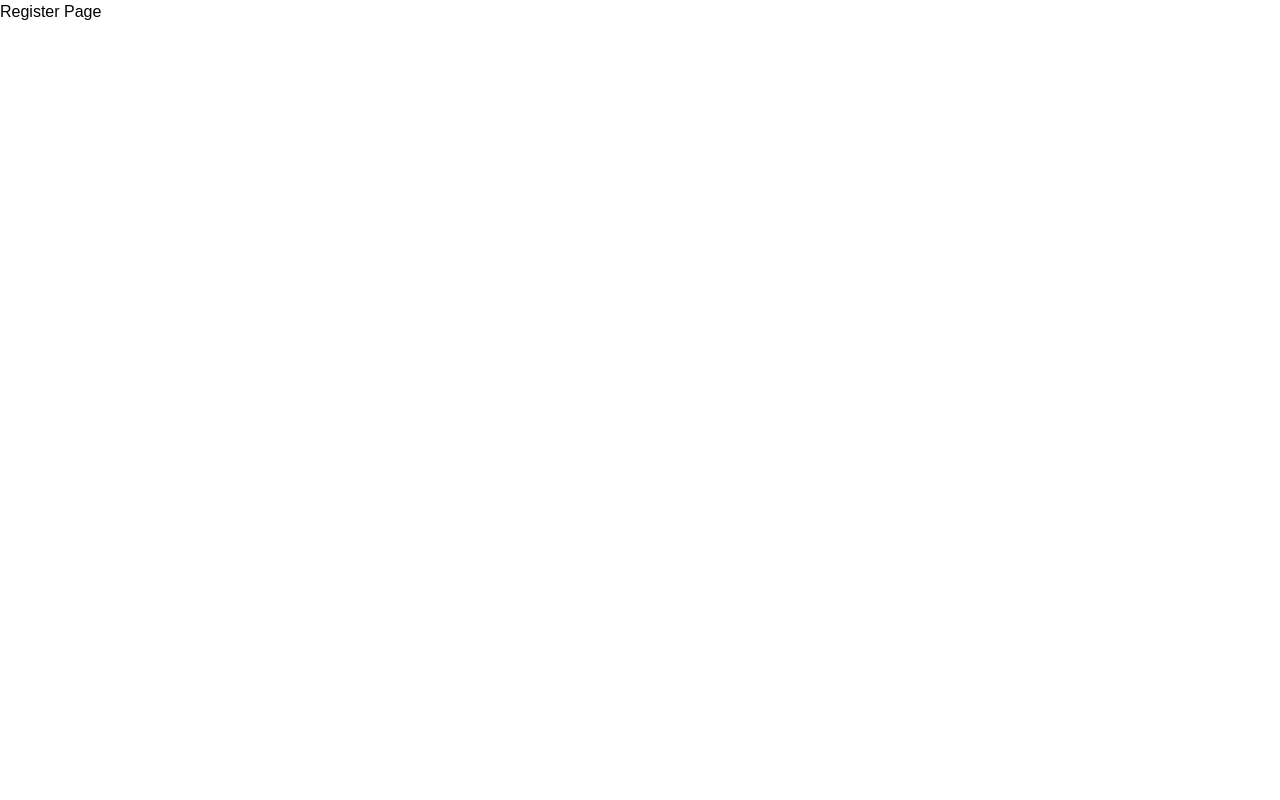
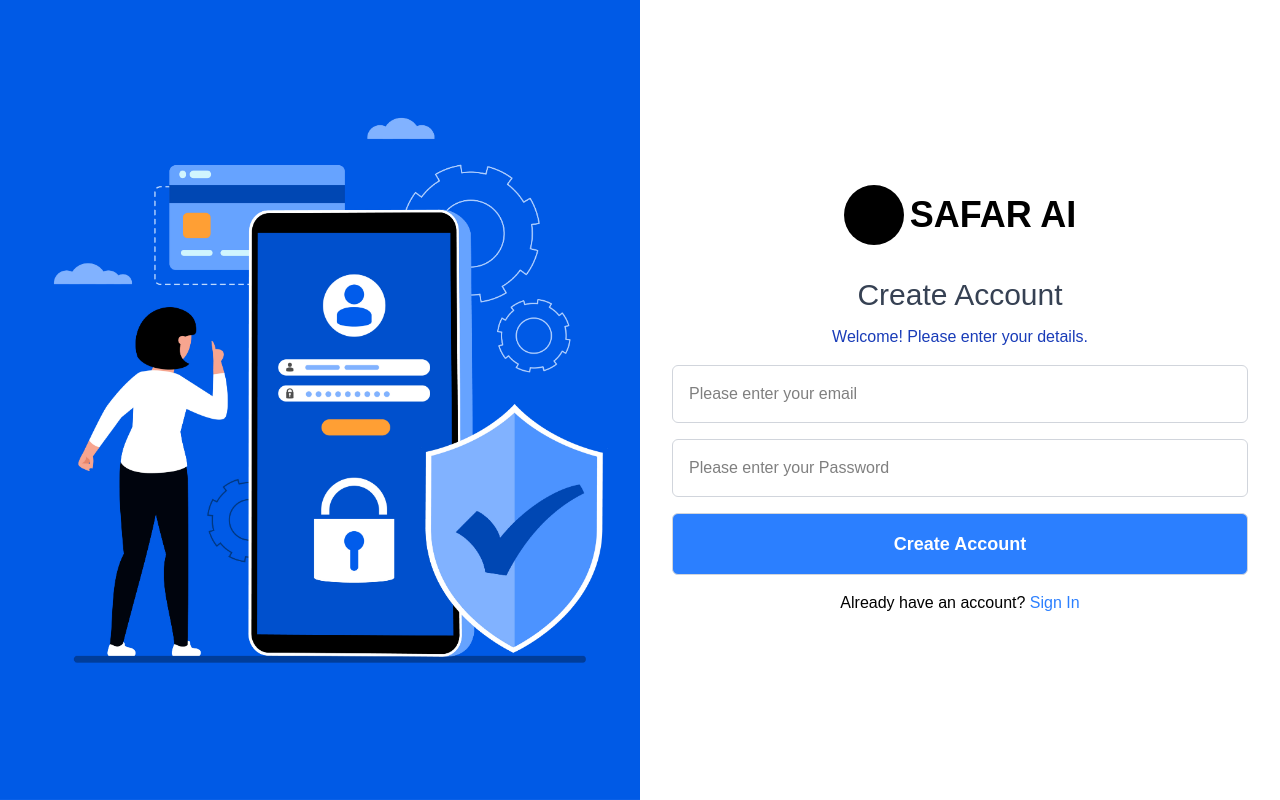
Before and after one commit to ZaryabAli-09/safarai, a Next.js app: page /register in a window 1280 px wide. Built offline with nearby package versions, Linux system fonts and the light colour scheme.

Commit message:
signin and register ui completed

```diff
--- a/app/(client)/(auth)/register/page.tsx
+++ b/app/(client)/(auth)/register/page.tsx
@@ -1,8 +1,176 @@
-export default async function Register() {
+"use client";
+import { signIn } from "next-auth/react";
+import Link from "next/link";
+import React, { useState } from "react";
+import toast from "react-hot-toast";
+import { z } from "zod";
+import Image from "next/image";
+
+import SignInBanner from "@/public/assets/signin-banner.png"; // Assuming you have a logo image
+import { set } from "mongoose";
+const formSchema = z.object({
+  email: z.string().email("Invalid email address"),
+  password: z.string().min(6, "Password must be at least 6 characters long"),
+});
+
+export default function Register() {
+  const [formData, setFormData] = useState({
+    email: "",
+    password: "",
+  });
+  const [loading, setLoading] = useState(false);
+  const [confirmRegistration, setConfirmRegistration] = useState(false);
+
+  const [otp, setOtp] = useState("");
+  const [userId, setUserId] = useState(null);
+
+  console.log("User ID:", userId);
+  async function handleVerifyOtp(e: React.FormEvent) {
+    e.preventDefault();
+    console.log(userId, otp);
+    try {
+      setLoading(true);
+      const result = await fetch("/api/auth/verify-email", {
+        method: "POST",
+        headers: {
+          "Content-Type": "application/json",
+        },
+        body: JSON.stringify({ userId, otp }),
+      });
+
+      const data = await result.json();
+
+      if (!data.success) {
+        toast.error(data.message || "Something went wrong");
+        setLoading(false);
+        return;
+      }
+
+      toast.success(data.message || "OTP verified successfully");
+      setConfirmRegistration(false);
+      setLoading(false);
+    } catch (error: any) {
+      toast.error(error);
+      setLoading(false);
+    }
+  }
+
+  async function handleSubmit(e: React.FormEvent) {
+    e.preventDefault();
+
+    if (!formData.email || !formData.password) {
+      toast.error("Email and Password are required");
+      return;
+    }
+
+    const result = formSchema.safeParse(formData);
+
+    if (!result.success) {
+      toast.error(result.error.issues[0].message);
+      return;
+    }
+    try {
+      setLoading(true);
+      const result = await fetch("/api/auth/register", {
+        method: "POST",
+        headers: {
+          "Content-Type": "application/json",
+        },
+        body: JSON.stringify(formData),
+      });
+
+      const data = await result.json();
+
+      if (!data.success) {
+        toast.error(data.message || "Something went wrong");
+        setLoading(false);
+        return;
+      }
+      toast.success(data.message, data.data || "Successfully registered");
+      setConfirmRegistration(true);
+      setUserId(data.data);
+      setLoading(false);
+    } catch (error: any) {
+      toast.error(error);
+      setLoading(false);
+    }
+  }
+
   return (
-    <div>
-      <h1>Register Page</h1>
-      {/* Registration form goes here */}
+    <div className="flex flex-col lg:flex-row items-center justify-center lg:justify-between w-full h-screen">
+      {/* left  */}
+      <div className="w-[50%] h-full hidden lg:block">
+        <Image
+          className="w-full h-full object-cover"
+          src={SignInBanner}
+          alt="Sign In Banner"
+        />
+      </div>
+
+      {/* right  */}
+      <div className="w-full h-full flex flex-col justify-center items-center   lg:w-[50%]    ">
+        <div className="flex items-center gap-1.5 mb-8">
+          <div className="rounded-full h-15 w-15 bg-black"></div>
+          <h1 className="text-3xl md:text-4xl font-extrabold  ">SAFAR AI</h1>
+        </div>
+        <h3 className="text-3xl text-gray-700 mb-3">Create Account</h3>
+        <p className=" text-blue-800 ">Welcome! Please enter your details.</p>
+
+        <form className=" flex flex-col w-full items-center gap-4 mt-4">
+          <input
+            onChange={(e) =>
+              setFormData({ ...formData, email: e.target.value })
+            }
+            value={formData.email}
+            className="w-[90%] sm:w-[70%] lg:w-[90%]  p-4  border border-gray-300 rounded-md  focus:outline-blue-500 disabled:opacity-50 disabled:cursor-not-allowed"
+            type="email"
+            placeholder="Please enter your email"
+            disabled={loading || confirmRegistration}
+          />
+          <input
+            onChange={(e) =>
+              setFormData({ ...formData, password: e.target.value })
+            }
+            className="w-[90%] sm:w-[70%] lg:w-[90%] p-4  border border-gray-300 rounded-md  focus:outline-blue-500 disabled:opacity-50 disabled:cursor-not-allowed"
+            type="password"
+            placeholder="Please enter your Password"
+            disabled={loading || confirmRegistration}
+          />
+
+          {!confirmRegistration ? (
+            <button
+              onClick={handleSubmit}
+              disabled={loading}
+              className="w-[90%] sm:w-[70%] lg:w-[90%]  p-4  border border-gray-300 rounded-md bg-blue-500 text-white text-lg font-semibold hover:bg-blue-600 transition-colors disabled:opacity-50 disabled:cursor-not-allowed cursor-pointer"
+            >
+              {loading ? "Loading..." : "Create Account"}
+            </button>
+          ) : (
+            <>
+              <input
+                onChange={
+                  (e) => setOtp(e.target.value) // Assuming you have a state for OTP
+                }
+                className="w-[90%] sm:w-[70%] lg:w-[90%] p-4 bg-gray-100 animate-pulse border border-gray-300 rounded-md  focus:outline-blue-500"
+                placeholder="Enter you OTP "
+              />
+              <button
+                onClick={handleVerifyOtp}
+                disabled={loading}
+                className="w-[90%] sm:w-[70%] lg:w-[90%]  p-4  border border-gray-300 rounded-md bg-blue-500 text-white text-lg font-semibold hover:bg-blue-600 transition-colors disabled:opacity-50 disabled:cursor-not-allowed cursor-pointer"
+              >
+                {loading ? "Loading..." : "Verify OTP"}
+              </button>
+            </>
+          )}
+        </form>
+        <p className="mt-4 ">
+          Already have an account?{" "}
+          <Link href="/sign-in" className="text-blue-500 ">
+            Sign In
+          </Link>
+        </p>
+      </div>
     </div>
   );
 }
--- a/app/(client)/(auth)/sign-in/page.tsx
+++ b/app/(client)/(auth)/sign-in/page.tsx
@@ -3,20 +3,33 @@
 import Link from "next/link";
 import React, { useState } from "react";
 import toast from "react-hot-toast";
+import { z } from "zod";
+import Image from "next/image";
+
+import SignInBanner from "@/public/assets/signin-banner.png"; // Assuming you have a logo image
+const formSchema = z.object({
+  email: z.string().email("Invalid email address"),
+  password: z.string().min(6, "Password must be at least 6 characters long"),
+});
 
 export default function Signin() {
-  const [loading, setLoading] = useState(false);
-
   const [formData, setFormData] = useState({
     email: "",
     password: "",
   });
+  const [loading, setLoading] = useState(false);
 
   async function handleSubmit(e: React.FormEvent) {
     e.preventDefault();
 
     if (!formData.email || !formData.password) {
-      toast.error("Please fill in all fields");
+      toast.error("Email and Password are required");
+      return;
+    }
+    const result = formSchema.safeParse(formData);
+
+    if (!result.success) {
+      toast.error(result.error.issues[0].message);
       return;
     }
     try {
@@ -29,7 +42,6 @@
       });
 
       if (!result?.ok) {
-        console.log(`result`, result);
         toast.error(result?.error || "Something went wrong");
         setLoading(false);
         return;
@@ -37,8 +49,6 @@
 
       toast.success("Successfully logged in");
       setLoading(false);
-
-      console.log("result", result);
     } catch (error: any) {
       toast.error(error);
       setLoading(false);
@@ -46,41 +56,65 @@
   }
 
   return (
-    <div className="flex flex-col items-center justify-center min-h-screen">
-      <h1 className="text-2xl font-bold mb-4">Sign In</h1>
+    <div className="flex flex-col lg:flex-row items-center justify-center lg:justify-between w-full h-screen">
+      {/* left  */}
+      <div className="w-[50%] h-full hidden lg:block">
+        <Image
+          className="w-full h-full object-cover"
+          src={SignInBanner}
+          alt="Sign In Banner"
+        />
+      </div>
 
-      <form className="flex flex-col">
-        <label htmlFor="email">Email</label>
+      {/* right  */}
+      <div className="w-full h-full flex flex-col justify-center items-center   lg:w-[50%]    ">
+        <div className="flex items-center gap-1.5 mb-8">
+          <div className="rounded-full h-15 w-15 bg-black"></div>
+          <h1 className="text-3xl md:text-4xl font-extrabold  ">SAFAR AI</h1>
+        </div>
+        <h3 className="text-3xl text-gray-700 mb-3">Sign in to your account</h3>
+        <p className=" text-blue-800 ">
+          Welcome back! Please enter your details.
+        </p>
+
+        <form className=" flex flex-col w-full items-center gap-4 mt-4">
           <input
-          onChange={(e) => setFormData({ ...formData, email: e.target.value })}
+            onChange={(e) =>
+              setFormData({ ...formData, email: e.target.value })
+            }
             value={formData.email}
-          className="border p-2 my-2"
+            className="w-[90%] sm:w-[70%] lg:w-[90%]  p-4  border border-gray-300 rounded-md  focus:outline-blue-500"
             type="email"
             placeholder="Please enter your email"
           />
-        <label htmlFor="email">Password</label>
           <input
             onChange={(e) =>
               setFormData({ ...formData, password: e.target.value })
             }
-          className="border p-2 my-2"
+            className="w-[90%] sm:w-[70%] lg:w-[90%] p-4  border border-gray-300 rounded-md  focus:outline-blue-500"
             type="password"
             placeholder="Please enter your Password"
           />
+          <p className="w-[90%] sm:w-[70%] lg:w-[90%] text-right underline text-sm">
+            <Link href="/forgot-password" className="text-blue-500">
+              forgot password?{" "}
+            </Link>
+          </p>
           <button
             onClick={handleSubmit}
             disabled={loading}
-          className="px-4 py-2 bg-blue-500 text-white rounded"
+            className="w-[90%] sm:w-[70%] lg:w-[90%]  p-4  border border-gray-300 rounded-md bg-blue-500 text-white text-lg font-semibold hover:bg-blue-600 transition-colors disabled:opacity-50 disabled:cursor-not-allowed cursor-pointer"
           >
             {loading ? "Loading..." : "Sign In"}
           </button>
         </form>
-      <p className="mt-4">
+        <p className="mt-4 ">
           Don't have an account?{" "}
-        <Link href="/register" className="text-blue-500">
+          <Link href="/register" className="text-blue-500 ">
             Sign Up
           </Link>
         </p>
       </div>
+    </div>
   );
 }
--- a/app/(server)/api/auth/register/route.ts
+++ b/app/(server)/api/auth/register/route.ts
@@ -51,6 +51,8 @@
 
         existingUser.verificationCode = verificationOtp.otp;
         existingUser.verificationCodeExpiry = verificationOtp.expiry;
+        existingUser.password = password;
+        existingUser.isVerified = false; // Ensure user is not verified
 
         await existingUser.save();
 
--- a/package.json
+++ b/package.json
@@ -17,7 +17,8 @@
     "nodemailer": "^6.10.1",
     "react": "^19.0.0",
     "react-dom": "^19.0.0",
-    "react-hot-toast": "^2.6.0"
+    "react-hot-toast": "^2.6.0",
+    "zod": "^4.0.17"
   },
   "devDependencies": {
     "@eslint/eslintrc": "^3",
```
Also changed, not shown: public/assets/signin-banner.png (added), 1 other file (tests, documents, lock files or other folders). Lines whose indentation alone changed are shown as unchanged.
